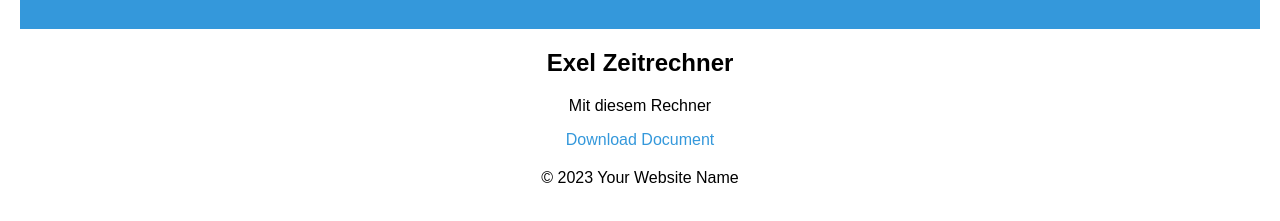
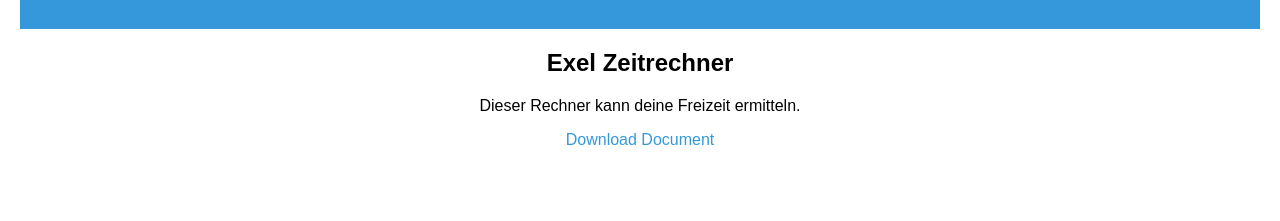
Before and after one commit to dennisljatifi/bsk-glueck, a plain HTML site: page Zeitplan/index.html in a window 1280 px wide. Shown: the part 91-312 px from the top of the page. Drawn offline with Linux system fonts and the light colour scheme.

Commit message:
Update index.html

```diff
--- a/Zeitplan/index.html
+++ b/Zeitplan/index.html
@@ -45,15 +45,10 @@
 
     <article>
         <h2>Exel Zeitrechner</h2>
-        <p>Mit diesem Rechner</p>
+        <p>Dieser Rechner kann deine Freizeit ermitteln.</p>
 
         <!-- Replace 'example_document.pdf' with the actual name of your document file -->
         <a href="Zeitplan.xlsx" download>Download Document</a>
     </article>
-
-    <footer>
-        <p>&copy; 2023 Your Website Name</p>
-    </footer>
-
 </body>
 </html>
```
